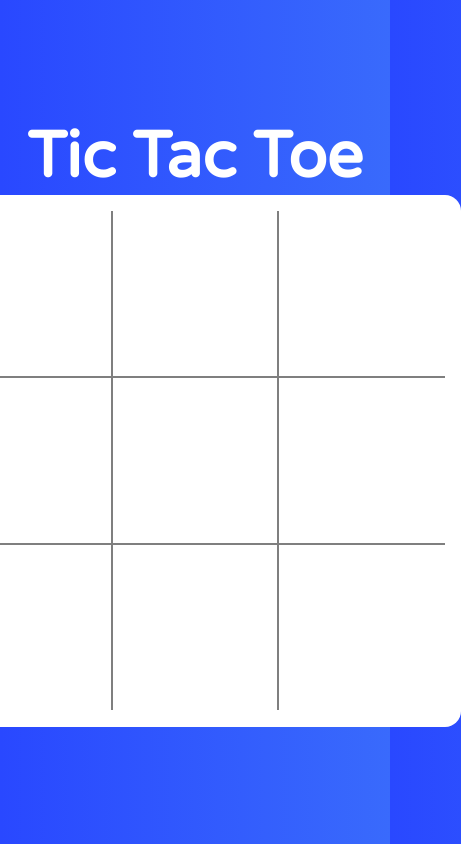
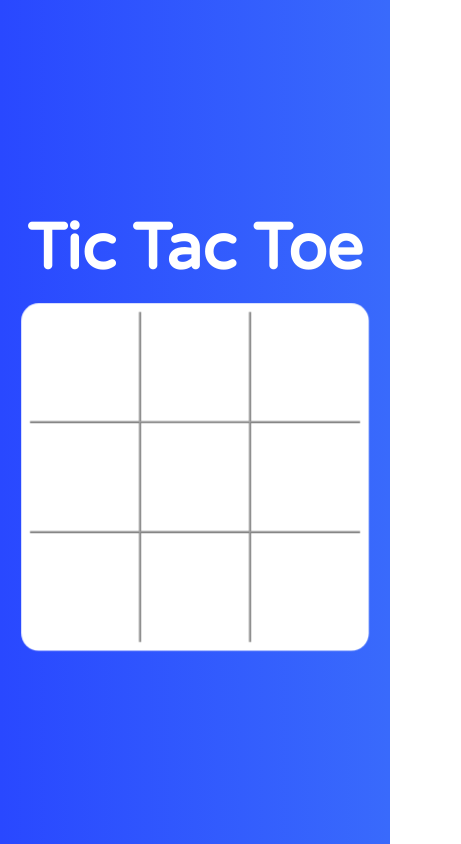
Before and after one commit to mehdinajafi/tic-toc-toe-typescript, a React (Create React App) app: page / in a window 390 px wide. Both pictures are taken after a click on the button "Start". Shown: the whole page, 461 px wide, since content can reach past the window. Built offline with nearby package versions, Linux system fonts and the light colour scheme.

Commit message:
Fix responsive board bug

```diff
--- a/src/components/XOApp.tsx
+++ b/src/components/XOApp.tsx
@@ -8,39 +8,35 @@ import Start from "./views/Start/Start"
 // Start styles
 const variants = {
   game: {
-    background: "#fff",
+    opacity: 1,
+    scale: 1.1,
+    transition: { type: "spring", duration: 0.5 },
+  },
+  start: {
     opacity: 1,
     scale: 1,
-    width: "500px",
-    height: "500px",
-    transition: { type: "spring", duration: 0.8 },
+    transition: { type: "spring", duration: 1 },
   },
-  start: {
-    background: "transparent",
-    opacity: 1,
-    scale: 1,
-    width: "200px",
-    height: "100px",
-    transition: { type: "spring", duration: 0.8 },
-  },
-  hidden: { opacity: 0, scale: 0.8 },
+  hidden: { opacity: 0, scale: 0 },
 }
 
 const Container = styled(motion.div).attrs(() => ({
   initial: "hidden",
   variants,
 }))`
+  background: rgb(255, 255, 255);
   display: flex;
   justify-content: center;
   align-items: center;
   border-radius: 1em;
-  padding: 1em;
+  padding: 0.5em;
 `
 
 const AppTitle = styled.div`
   color: #fff;
   font-size: 5em;
   font-weight: 700;
+  margin-bottom: 0.5em;
   @media (max-width: 680px) {
     font-size: 4em;
   }
@@ -50,10 +46,10 @@ const AppTitle = styled.div`
 `
 // End styles
 
-// types
+// Types
 type GameState = "start" | "game" | "reset"
 
-//component
+// Component
 function XOApp() {
   const [gameState, setGameState] = useState<GameState>("start")
   const [, setWinner] = useState<Winner>("")
--- a/src/components/views/Game/Board.tsx
+++ b/src/components/views/Game/Board.tsx
@@ -2,12 +2,21 @@ import React, { FC, useEffect, useState } from "react"
 import styled from "styled-components"
 import Cell, { CellValue } from "./Cell"
 
+// Styles
 const BoardWrapper = styled.div`
   display: grid;
   grid-template-columns: 33.33% 33.33% 33.33%;
   grid-template-rows: 33.33% 33.33% 33.33%;
-  width: 100%;
-  height: 100%;
+  width: 500px;
+  height: 500px;
+  @media (max-width: 680px) {
+    width: 300px;
+    height: 300px;
+  }
+  @media (max-width: 360px) {
+    width: 200px;
+    height: 200px;
+  }
 `
 
 // prettier-ignore
@@ -17,9 +26,11 @@ const winningConditions = [
   [0,4,8], [2,4,6] // Diagonal
 ]
 
+// Types
 export type Winner = CellValue | "tie"
 type BoardProps = { onGameEnd(winner: Winner): void }
 
+// Component
 const Board: FC<BoardProps> = ({ onGameEnd }) => {
   const [cells, setCells] = useState<CellValue[]>(Array(9).fill(""))
   const [turn, setTurn] = useState<CellValue>("x")
--- a/src/components/views/Start/Start.tsx
+++ b/src/components/views/Start/Start.tsx
@@ -1,11 +1,14 @@
 import * as React from "react"
 import styled from "styled-components"
 
+// Styles
 const StartButton = styled.button`
   background: #fff;
   color: #2c3e50;
   font-family: "Varela Round";
   font-size: 2em;
+  width: 100%;
+  height: 100%;
   padding: 0.5em;
   border: none;
   border-radius: 0.2em;
@@ -17,10 +20,12 @@ const StartButton = styled.button`
   }
 `
 
+// Types
 type StartProps = {
   onGameStart(): void
 }
 
+// Component
 const Start: React.FC<StartProps> = ({ onGameStart }) => {
   return <StartButton onClick={() => onGameStart()}>Start</StartButton>
 }
```
